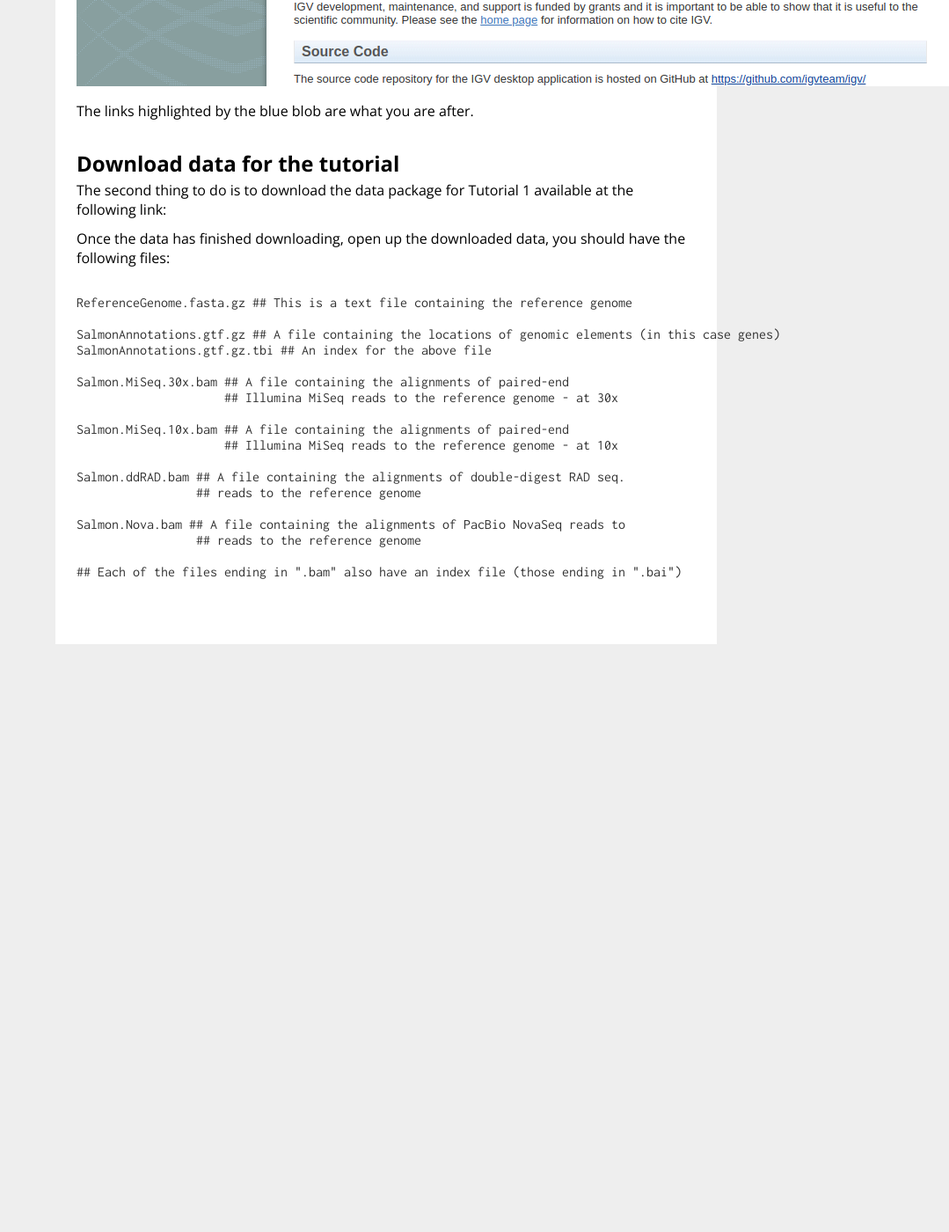
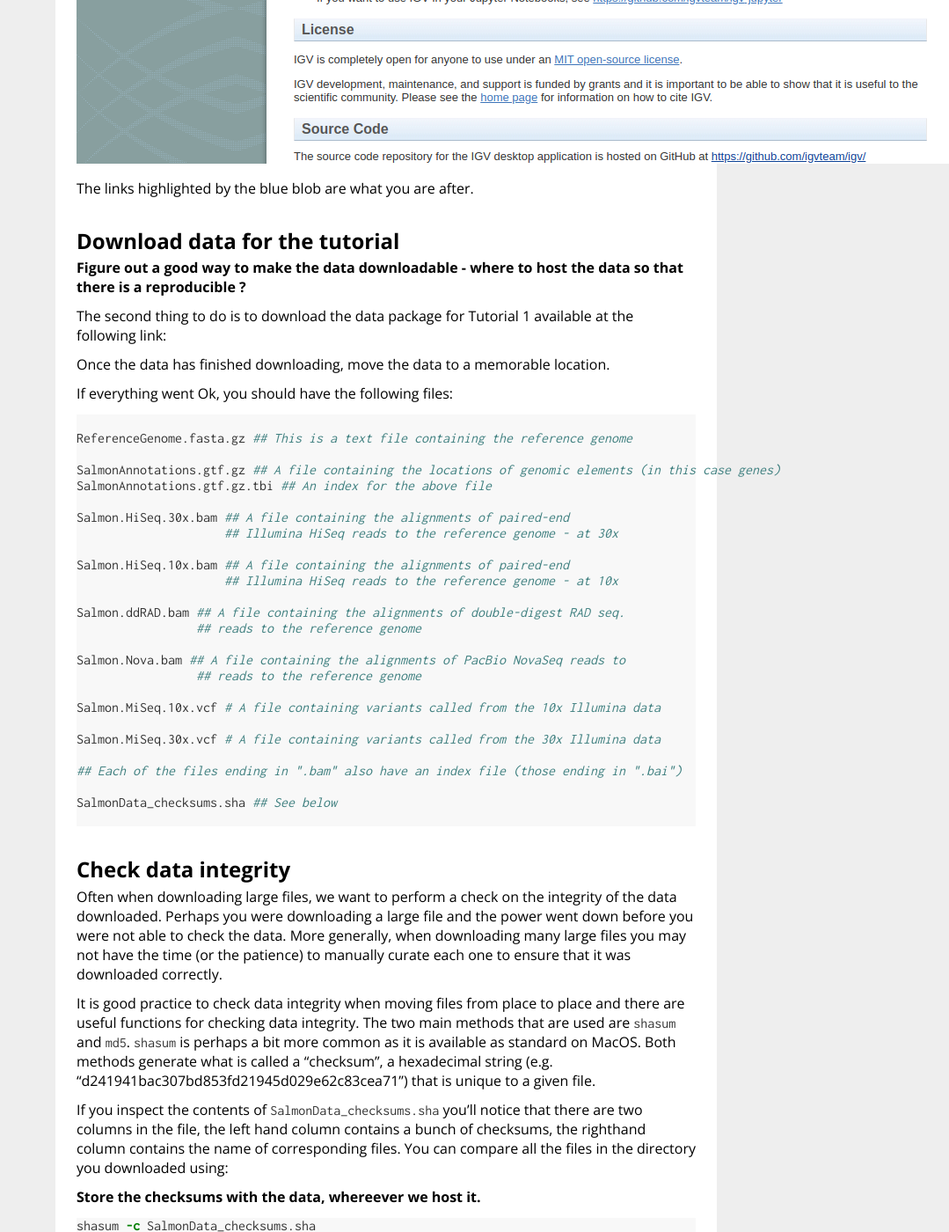
Before and after one commit to UBC-biol525D/UBC-biol525D.github.io, a Jekyll site: the page built from Topic_11/readme.md, in a window 1280 px wide and 1400 px high, scrolled down 2210 px. Shown: the whole window at 88% size, without its empty margins (201-1280 px from the left). Built offline with Jekyll 4.4.1, drawn with Linux system fonts in a browser that asks for light colours; our own code applies the rules of GitHub Pages for plain Markdown files; before the commit the page ends 2950 px from its top, so only the background shows below that; some of the changed text lies outside the part shown.

Commit message:
a couple of changes for testing and meeting with Juilia

````diff
--- a/Topic_11/readme.md
+++ b/Topic_11/readme.md
@@ -8,7 +8,7 @@
 
 There are a number of tools for applying bioinformatic tools with a graphical user interface (such as [Galaxy](https://usegalaxy.org/) and [Geneious](https://www.geneious.com/)). These programs are great and certainly have their place. However, I (Tom) would argue that learning how to use the command line is preferable as it provides far more flexibility and reproducibility and is also a highly transferable skill.
 
-There is a very steep learning curve when it comes to the command line.  The purpose of this workshop is not to teach you how to use the command line *per se*, it takes a lot of practice and learning to get comfortable using the command line. The purpose of this workshop is to demonstrate the fundamentals of bioinformatic analysis. We will need to use the command line throughout the week. It would be best if participants had taken part in an introduction to the Unix command line before participating in this workshop, if you not had the time to do that, that's Ok, but there may be places where some things seem a bit opaque. Please do not hesitate to ask questions and do not be put off if you find certain things opaque to begin with.
+There is a very steep learning curve when it comes to the command line.  The purpose of this workshop is not really to teach you how to use the command line, it takes a lot of practice and learning to get comfortable using the command line. The purpose of this workshop is to demonstrate the fundamentals of bioinformatic analysis. We will need to use the command line throughout the week, so it would be best if participants had taken part in an introduction to the Unix command line workshop before participating in this one, if you not had the time to do that, that's Ok, but there may be places where some things seem a bit opaque. Please do not hesitate to ask questions and do not be put off if you find certain things opaque to begin with, but remember that the primary purpose of this workshop is to become familiar with bioinformatic tools and a general familiarity with UNIX command line environments is strongly encouraged.
 
 Additionally, we have tried to focus on concepts rather than particular software packages. This field is moving so fast that most programs and packages are out of date before too long. That being said, we have had to choose some packages to use for the tutorial, but these should not be seen as the be-all and end-all. There are many packages for specific purposes that we do not have time to go over.
 
@@ -18,7 +18,7 @@
 
 In this first tutorial, we are going to use the Integrative Genomics Viewer (IGV) to manually inspect several types of files that you may come across in bioinformatics.
 
-While it may seem topsy-turvy to start the workshop by looking at results before generating results, it is good to understand the
+While it may seem topsy-turvy to start the workshop by looking at results before generating results, exploring data in IGV is a really great way to understand the types of data that you will likely encounter in bioinformatics in evolutionary biology.
 
 IGV was developed and is maintained by the Broad Institute (who also maintain many other widely used packages). The IGV provides users with a graphical user interface (GUI) for inspecting and curating datasets. It's a remarkably flexible tool that is invaluable in many instances. Here's how the Broad describes it:
 
@@ -35,23 +35,26 @@
 
 ## Download data for the tutorial
 
+**Figure out a good way to make the data downloadable - where to host the data so that there is a reproducible ?**
+
 The second thing to do is to download the data package for Tutorial 1 available at the following link:
 
+Once the data has finished downloading, move the data to a memorable location.
 
-Once the data has finished downloading, open up the downloaded data, you should have the following files:
+If everything went Ok, you should have the following files:
 
-```{r}
+```shell
 
 ReferenceGenome.fasta.gz ## This is a text file containing the reference genome
 
 SalmonAnnotations.gtf.gz ## A file containing the locations of genomic elements (in this case genes)
 SalmonAnnotations.gtf.gz.tbi ## An index for the above file
 
-Salmon.MiSeq.30x.bam ## A file containing the alignments of paired-end
-                     ## Illumina MiSeq reads to the reference genome - at 30x
+Salmon.HiSeq.30x.bam ## A file containing the alignments of paired-end
+                     ## Illumina HiSeq reads to the reference genome - at 30x
 
-Salmon.MiSeq.10x.bam ## A file containing the alignments of paired-end
-                     ## Illumina MiSeq reads to the reference genome - at 10x
+Salmon.HiSeq.10x.bam ## A file containing the alignments of paired-end
+                     ## Illumina HiSeq reads to the reference genome - at 10x
 
 Salmon.ddRAD.bam ## A file containing the alignments of double-digest RAD seq.
                  ## reads to the reference genome
@@ -59,7 +62,79 @@
 Salmon.Nova.bam ## A file containing the alignments of PacBio NovaSeq reads to
                  ## reads to the reference genome
 
+Salmon.MiSeq.10x.vcf # A file containing variants called from the 10x Illumina data
+
+Salmon.MiSeq.30x.vcf # A file containing variants called from the 30x Illumina data
+
 ## Each of the files ending in ".bam" also have an index file (those ending in ".bai")
 
+SalmonData_checksums.sha ## See below
 
 ```
+
+## Check data integrity
+
+Often when downloading large files, we want to perform a check on the integrity of the data downloaded. Perhaps you were downloading a large file and the power went down before you were not able to check the data. More generally, when downloading many large files you may not have the time (or the patience) to manually curate each one to ensure that it was downloaded correctly.
+
+It is good practice to check data integrity when moving files from place to place and there are useful functions for checking data integrity. The two main methods that are used are ```shasum``` and ```md5```. ```shasum``` is perhaps a bit more common as it is available as standard on MacOS. Both methods generate what is called a "checksum", a hexadecimal string (e.g. "d241941bac307bd853fd21945d029e62c83cea71") that is unique to a given file.
+
+If you inspect the contents of ```SalmonData_checksums.sha``` you'll notice that there are two columns in the file, the left hand column contains a bunch of checksums, the righthand column contains the name of corresponding files. You can compare all the files in the directory you downloaded using:
+
+
+**Store the checksums with the data, whereever we host it.**
+
+```shell
+shasum -c SalmonData_checksums.sha
+
+```
+
+## Load the reference genome into IGV
+*Let us know if you've had difficulties setting up IGV on your machine*
+
+Open up IGV on your machine, you should be seeing something like the following (don't worry if it looks a little different):
+![](pics/IGV_startScreen.png)
+
+You may notice "hg19" in the drop down menu on the top left (highlighted in orange). "hg19" stands for human genome version 19, it's fun to explore the human genome, but today we're going to explore the genome of the system we're working with in this workshop .
+
+The first thing to do is to load in our reference genome. From the drop-down menu in the top left, choose the ```Genomes``` menu and choose ```Load Genome From File...```. When the box opens up, navigate to the data you downloaded and choose the ```ReferenceGenome.fasta.gz``` file. The extension ".fasta.gz" tells us that this is a FASTA file (a simple text file that represents a genetic sequence - DNA, RNA or peptides).
+
+Once you've done that, you should be able to select "SalmonReference.fasta" from the drop down menu. Explore IGV and figure out how many chromosomes our reference genome contains and how long the chromosomes are.
+
+# Load sequence alignments into IGV
+
+### Low coverage Illumina sequencing
+
+After you've had a little play with the reference genome, let's go ahead and load a file containing sequence alignments. To begin with, load up the file ```Salmon.MiSeq.10x.bam``` in IGV. You do this by selecting "SalmonReference.fasta" from the dropdown menu (where you can see)
+
+This file (and the others like it) contains information on paired-end short reads generated using an Illumina MiSeq machine. The data has been aligned to the reference genome we are using and is stored as a "BAM" file. A "BAM" file is a file containing the alignment of genetic sequences to a reference genome in binary format. Files in binary format are often smaller than raw text, and going from binary to text involves work for your computer, so binary can be worked with more efficiently. BAM stands for **B**inary **A**lignment **M**ap. Don't worry, we'll go over the details of SAM/BAM formats later in the week, for now though, just know that they are a type of file containing genetic sequences.
+
+If the data loaded happily, choose a chromosome from the dropdown menu and zoom in to any location in the genome (by double clicking or using the zoom bar in the top right corner). The window should look a little like this:
+
+![](pics/IGV_HiSeq_lowCoverage.png)
+
+We are looking at a graphical representation of the short reads aligned to our refernece genome. Illumina technology is amazing, but it is not perfect. Explore the alignment, using your mouse or trackpad, scroll through the alignment and get a feel for navigation in IGV.
+
+#### Discussion points:
+
+* *What do you think the challenges are with using this data to make biological inferences?*
+* *What features should be used to assess the quality of an alignment?*
+
+
+
+
+### Higher coverage Illumina sequencing
+
+After you've had a little play with the reference genome, let's go ahead and load a file containing sequence alignments. To begin with, load up the file ```Salmon.MiSeq.10x.bam``` in IGV. You do this by selecting "SalmonReference.fasta" from the dropdown menu (where you can see)
+
+This file (and the others like it) contains information on paired-end short reads generated using an Illumina MiSeq machine. The data has been aligned to the reference genome we are using and is stored as a "BAM" file. A "BAM" file is a file containing the alignment of genetic sequences to a reference genome in binary format. Files in binary format are often smaller than raw text, and going from binary to text involves work for your computer, so binary can be worked with more efficiently. BAM stands for **B**inary **A**lignment **M**ap. Don't worry, we'll go over the details of SAM/BAM formats later in the week, for now though, just know that they are a type of file containing genetic sequences.
+
+If the data loaded happily, choose a chromosome from the dropdown menu and zoom in to any location in the genome (by double clicking or using the zoom bar in the top right corner). The window should look a little like this:
+
+![](pics/IGV_startScreen.png)
+
+
+### Other file formats
+
+IGV can be used to visualize many types of files beyond VCF and BAM/SAM files.
+
+## I hope you had fun!
````
Also changed, not shown: index.md (+4 -2 lines), Topic_11/pics/IGV_HiSeq_lowCoverage.png (added), Topic_11/pics/IGV_startScreen.png (added).
